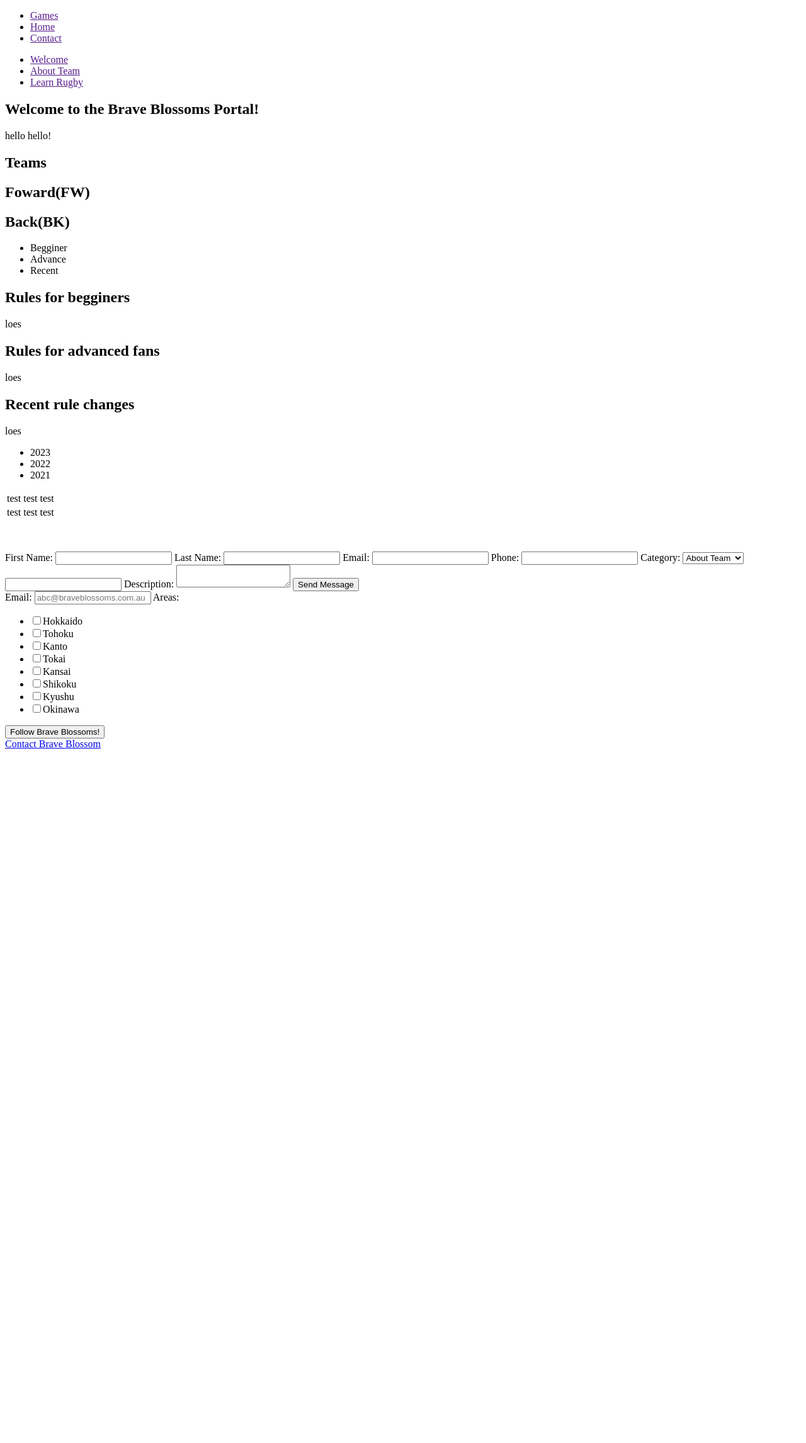
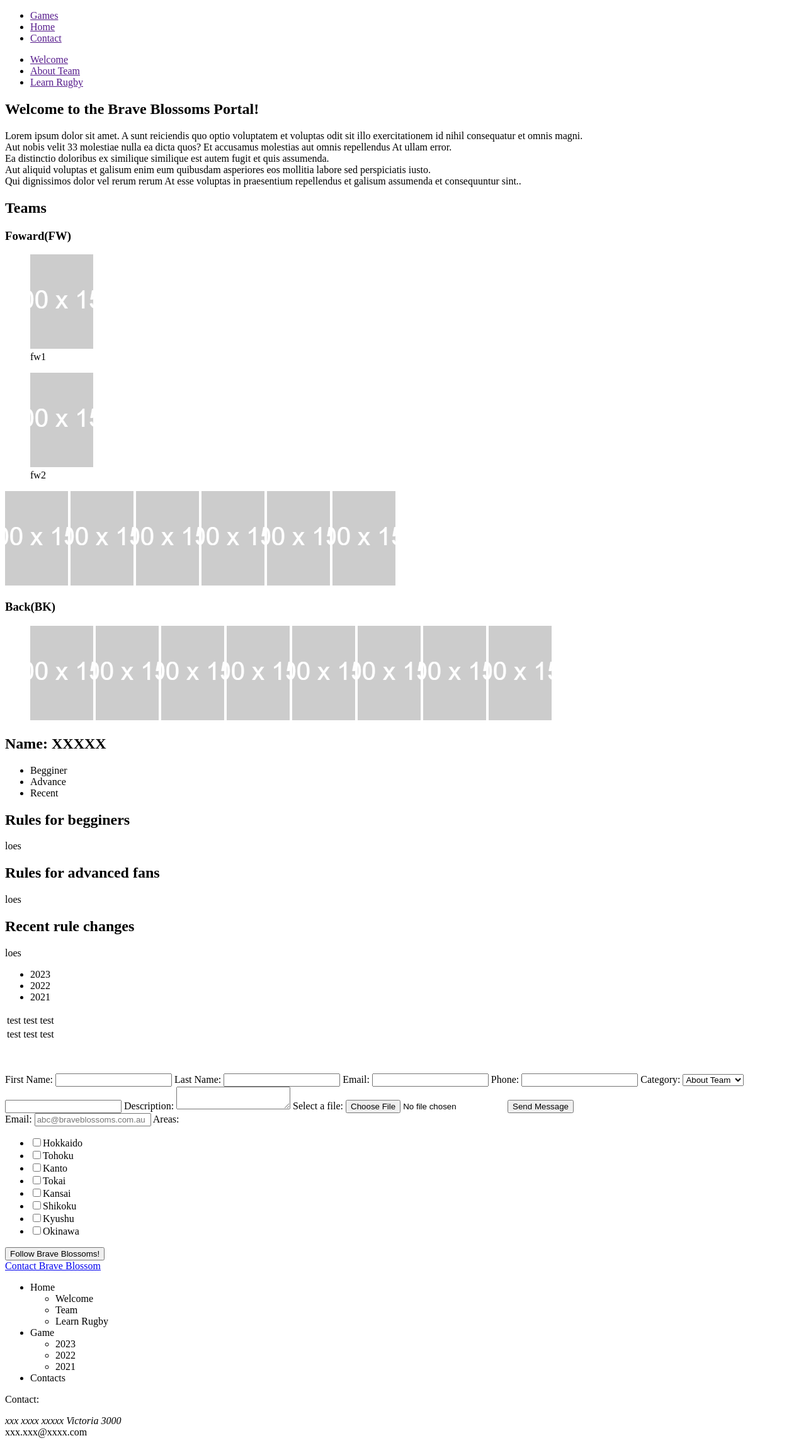
Before and after one commit to Sozai83/COS60015-Assignment1, a plain HTML site: page index.html in a window 1280 px wide. Shown: the whole page at 63% size. Before the commit the page ends 1199 px from the top, so only its background shows below. Drawn offline with Linux system fonts and the light colour scheme.

Commit message:
added more stuff

```diff
--- a/index.html
+++ b/index.html
@@ -9,9 +9,7 @@
         <meta name="viewport" content="width=device-width, initial-scale=1.0">
     </head>
     <body>
-        <heading>
-
-        </heading>
+        <header>
             <nav id="top-nav">
                 <ul>
                     <li><a href="">Games</a></li>
@@ -19,6 +17,7 @@
                     <li><a href="">Contact</a></li>
                 </ul>
             </nav>
+        </header>
         <main>
             <nav id="second-nav">
                 <ul>
@@ -30,14 +29,46 @@
             <section id="welcome">
                 <h1>Welcome to the Brave Blossoms Portal!</h1>
                 <article>
-                    <p>hello hello!</p>
+                    <p>Lorem ipsum dolor sit amet. A sunt reiciendis quo optio voluptatem et voluptas odit sit illo exercitationem id nihil consequatur et omnis magni.</br>
+                        Aut nobis velit 33 molestiae nulla ea dicta quos? Et accusamus molestias aut omnis repellendus At ullam error.</br>
+                        Ea distinctio doloribus ex similique similique est autem fugit et quis assumenda.</br>
+                        Aut aliquid voluptas et galisum enim eum quibusdam asperiores eos mollitia labore sed perspiciatis iusto.</br>
+                        Qui dignissimos dolor vel rerum rerum At esse voluptas in praesentium repellendus et galisum assumenda et consequuntur sint..
+                    </p>
                 </article>
             </section>
             <section id="teams">
-                <h1>Teams</h1>
-                <h2>Foward(FW)</h2>
-                <h2>Back(BK)</h2>
-                <div></div>
+                <h2>Teams</h2>
+                <h3>Foward(FW)</h3>
+                <figure id="fw-team">
+                    <img src="./img/placeholder2.png" alt="fw1">
+                    <figcaption class="fw1">fw1</figcaption>
+                </figure>
+                <figure>
+                    <img src="./img/placeholder2.png" alt="fw2">
+                    <figcaption class="fw2">fw2</figcaption>
+                </figure>
+                    <img src="./img/placeholder2.png" alt="fw3">
+                    <img src="./img/placeholder2.png" alt="fw4">
+                    <img src="./img/placeholder2.png" alt="fw5">
+                    <img src="./img/placeholder2.png" alt="fw6">
+                    <img src="./img/placeholder2.png" alt="fw7">
+                    <img src="./img/placeholder2.png" alt="fw8">
+                </figure>
+                <h3>Back(BK)</h3>
+                <figure id="bk-team">
+                    <img src="./img/placeholder2.png" alt="bk1">
+                    <img src="./img/placeholder2.png" alt="bk2">
+                    <img src="./img/placeholder2.png" alt="bk3">
+                    <img src="./img/placeholder2.png" alt="bk4">
+                    <img src="./img/placeholder2.png" alt="bk5">
+                    <img src="./img/placeholder2.png" alt="bk6">
+                    <img src="./img/placeholder2.png" alt="bk7">
+                    <img src="./img/placeholder2.png" alt="bk8">
+                </figure>
+                <div class="fw1">
+                    <h2>Name: XXXXX</h2>
+                </div>
             </section>
             <section id="learn_rugby">
                 <ul>
@@ -112,6 +143,8 @@
                 <input name="title" aria-label="title" type="text">
                 <label for="query">Description: </label>
                 <textarea name="query" aria-label="query" type="text" required></textarea>
+                <label for="file">Select a file:</label>
+                <input type="file" id="file" name="file">
                 <input type="submit" value="Send Message" aria-label="submit">
             </form>
         </aside>
@@ -135,6 +168,28 @@
                 </form>
                 <a href="#contact">Contact Brave Blossom</a>
             </section>
+            <section id="footer">
+                <nav id="footer-nav">
+                    <ul>
+                        <li>Home</li>
+                        <ul>
+                            <li>Welcome</li>
+                            <li>Team</li>
+                            <li>Learn Rugby</li>
+                        </ul>
+                        <li>Game</li>
+                        <ul>
+                            <li>2023</li>
+                            <li>2022</li>
+                            <li>2021</li>
+                        </ul>
+                        <li>Contacts</li>
+                    </ul>
+                </nav>
+                <p>Contact:</p>
+                <address>xxx xxxx xxxxx Victoria 3000</address>
+                <email>xxx.xxx@xxxx.com</email>
+            </section>
         </footer>
     </body>
 </html>
```
Also changed, not shown: img/placeholder1.png (added), img/placeholder2.png (added), references/team_member_AllBlacks.JPG (added). Lines whose indentation alone changed are shown as unchanged.
